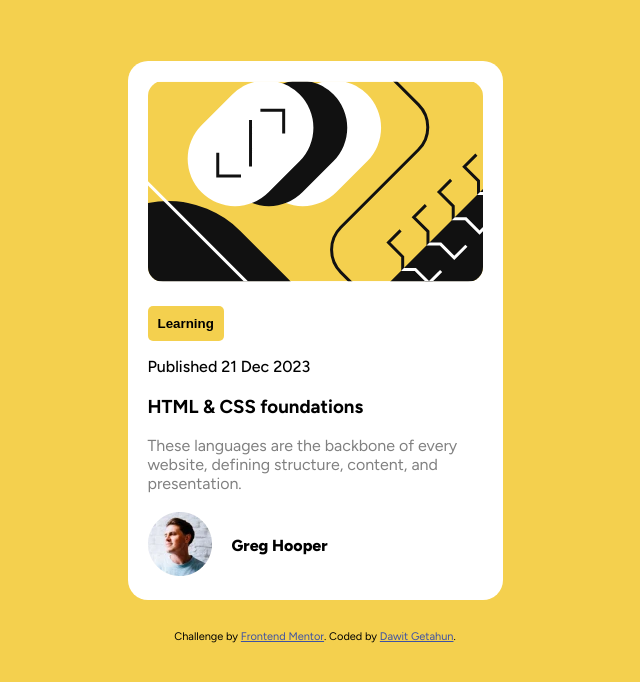
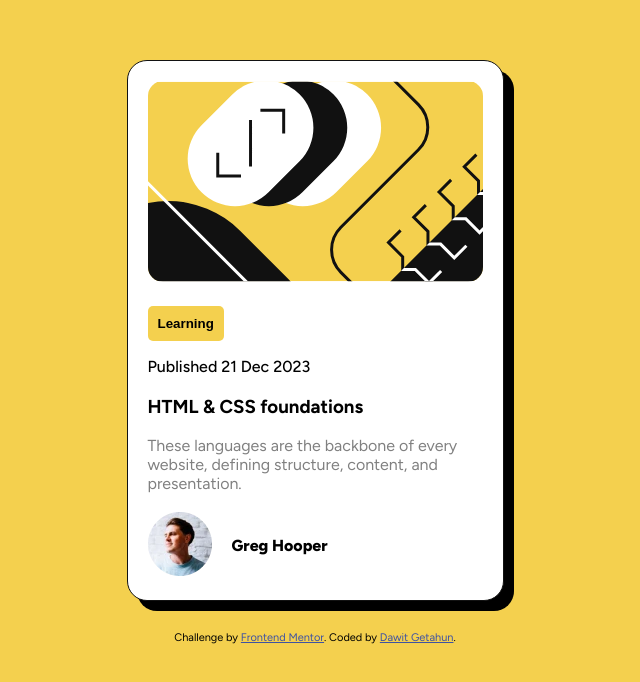
Before and after one commit to dawitgetahun055/blog-preview-card-main, a plain HTML site: page index.html in a window 1280 px wide. Shown: the part 168-850 px from the top of the page, without its empty margins (325-965 px from the left). Drawn offline with Linux system fonts and the light colour scheme.

Commit message:
Added box-shadow on the div container

```diff
--- a/styles.css
+++ b/styles.css
@@ -35,6 +35,8 @@ body {
     background-color: var(--White);
     width: 375px;
     border-radius: 20px;
+    border: 1.5px solid var(--Black);
+    box-shadow: 10px 10px;
 }
 
 .container > * {margin: 20px;}
```
